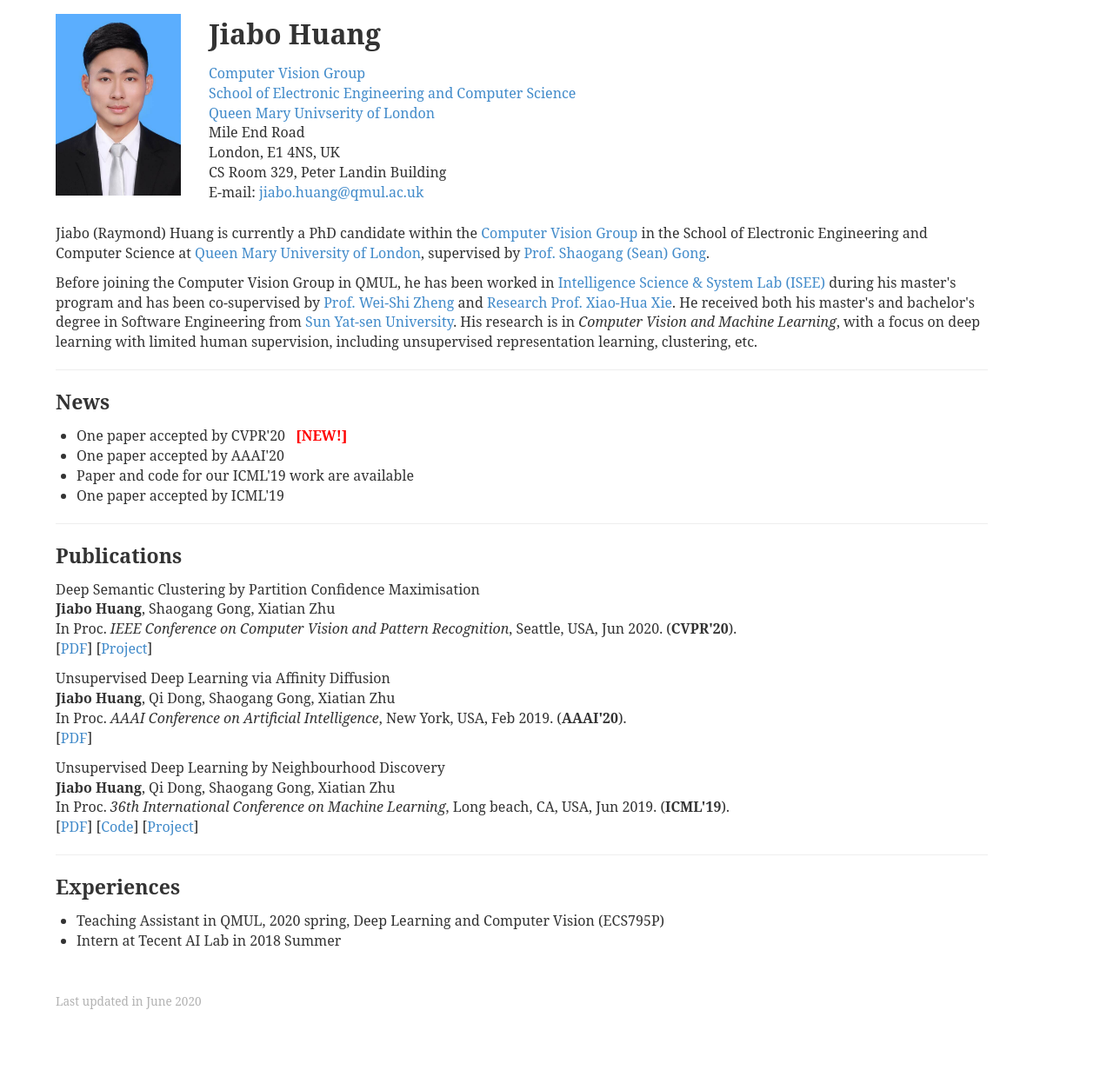
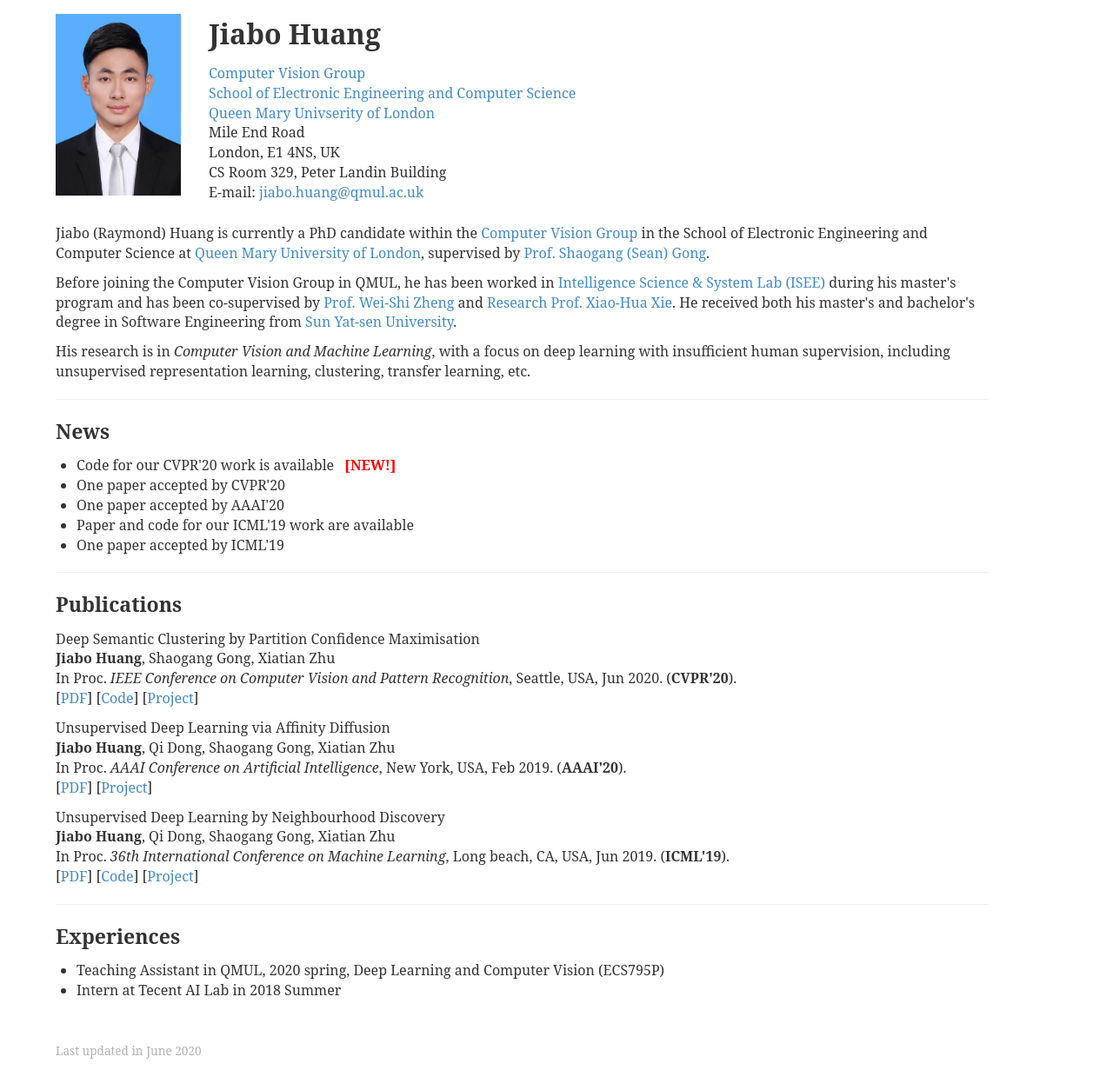
Before and after one commit to Raymond-sci/Raymond-sci.github.io, a Jekyll site: the page built from index.md, in a window 1280 px wide. Shown: the whole page at 87% size. Built offline with Jekyll 4.4.1, drawn with Linux system fonts in a browser that asks for light colours; before the commit the page ends 1174 px from its top, so only the background shows below that.

Commit message:
cvpr2020 update

```diff
--- a/_data/news.yml
+++ b/_data/news.yml
@@ -1,6 +1,13 @@
+- date: 2020-06-13
+  content: Code for our CVPR'20 work is available
+  highlight: True
+
+# - date: 2020-06-13
+#   content: Code for our AAAI'20 work is available
+#   highlight: True
+
 - date: 2020-03-05
   content: One paper accepted by CVPR'20
-  highlight: True
 
 - date: 2019-12-11
   content: One paper accepted by AAAI'20
--- a/_includes/biography.html
+++ b/_includes/biography.html
@@ -3,6 +3,9 @@
         {{ site.author.firstname}} ({{ site.author.nickname }}) {{ site.author.lastname }} is currently a PhD candidate within the <a href="http://vision.eecs.qmul.ac.uk">Computer Vision Group</a> in the School of Electronic Engineering and Computer Science at <a href="http://www.qmul.ac.uk">Queen Mary University of London</a>, supervised by <a href="http://www.eecs.qmul.ac.uk/~sgg/">Prof. Shaogang (Sean) Gong</a>.
     </p>
     <p>
-        Before joining the Computer Vision Group in QMUL, he has been worked in <a href="http://isee.sysu.edu.cn/">Intelligence Science & System Lab (ISEE)</a> during his master's program and has been co-supervised by <a href="http://isee.sysu.edu.cn/~zhwshi/">Prof. Wei-Shi Zheng</a> and <a href="http://isee.sysu.edu.cn/~xiexh/">Research Prof. Xiao-Hua Xie</a>. He received both his master's and bachelor's degree in Software Engineering from <a href="http://www.sysu.edu.cn/2012/en/index.htm">Sun Yat-sen University</a>. His research is in <I>Computer Vision and Machine Learning</I>, with a focus on deep learning with limited human supervision, including unsupervised representation learning, clustering, etc.
+        Before joining the Computer Vision Group in QMUL, he has been worked in <a href="http://isee.sysu.edu.cn/">Intelligence Science & System Lab (ISEE)</a> during his master's program and has been co-supervised by <a href="http://isee.sysu.edu.cn/~zhwshi/">Prof. Wei-Shi Zheng</a> and <a href="http://isee.sysu.edu.cn/~xiexh/">Research Prof. Xiao-Hua Xie</a>. He received both his master's and bachelor's degree in Software Engineering from <a href="http://www.sysu.edu.cn/2012/en/index.htm">Sun Yat-sen University</a>.
+    </p>
+    <p>
+        His research is in <I>Computer Vision and Machine Learning</I>, with a focus on deep learning with insufficient human supervision, including unsupervised representation learning, clustering, transfer learning, etc.
     </p>
 </div>
--- a/_includes/contact.html
+++ b/_includes/contact.html
@@ -1,6 +1,8 @@
 <div id="contact">
   <img src="assets/home/thumb.jpg" class="thumb"/>
-  <p><big><strong>{{ site.author.firstname }} {{ site.author.lastname }}</strong></big></p>
+  <p>
+    <big><strong>{{ site.author.firstname }} {{ site.author.lastname }}</strong></big>
+  </p>
   <p>
     {% for affliation in site.author.affliations %}
       {% if affliation.link %}
```
Also changed, not shown: _posts/2019-12-11-huang2020pad.md (+4 -3 lines), _posts/2020-03-05-huang2020pica.md (+1 -1 lines), 7 other files.
